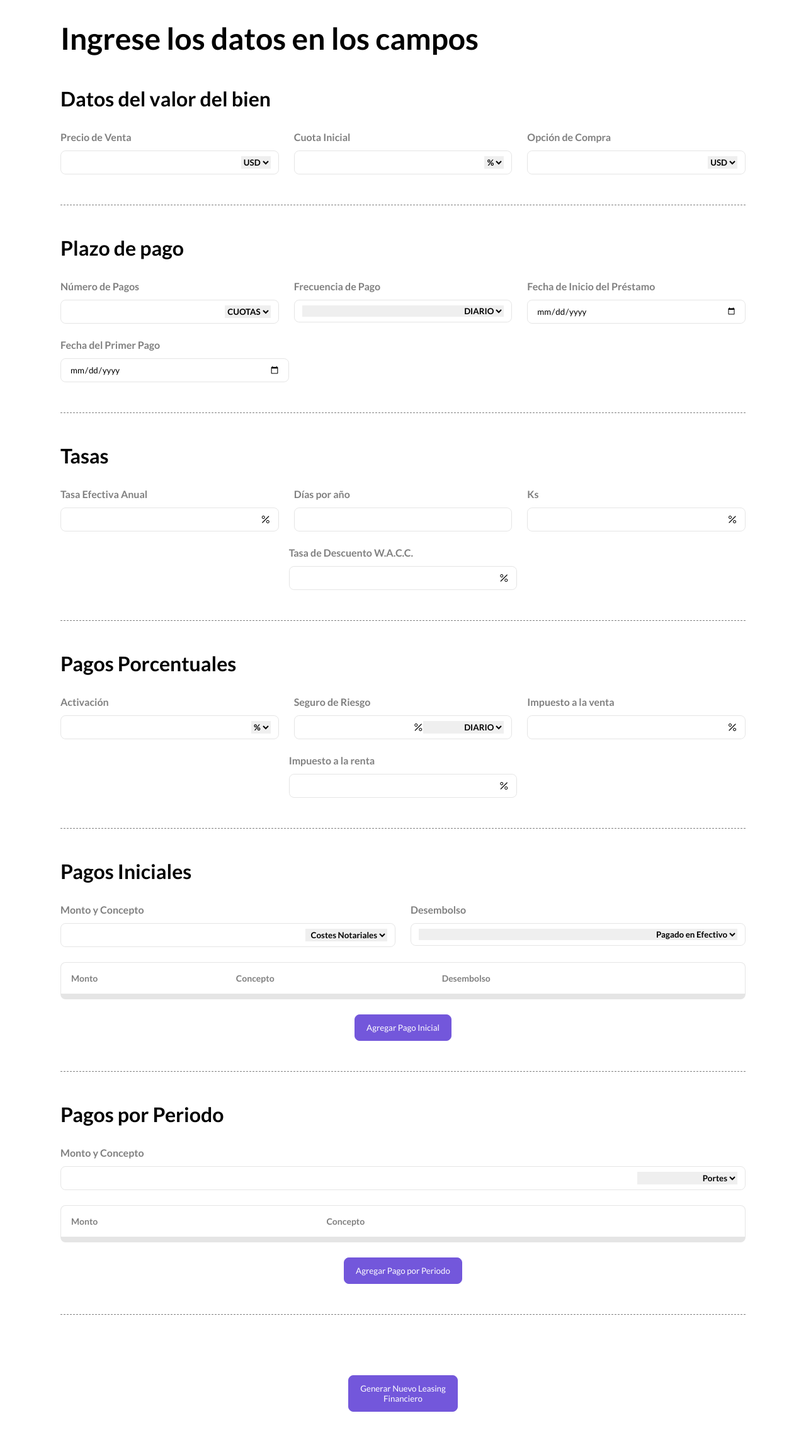
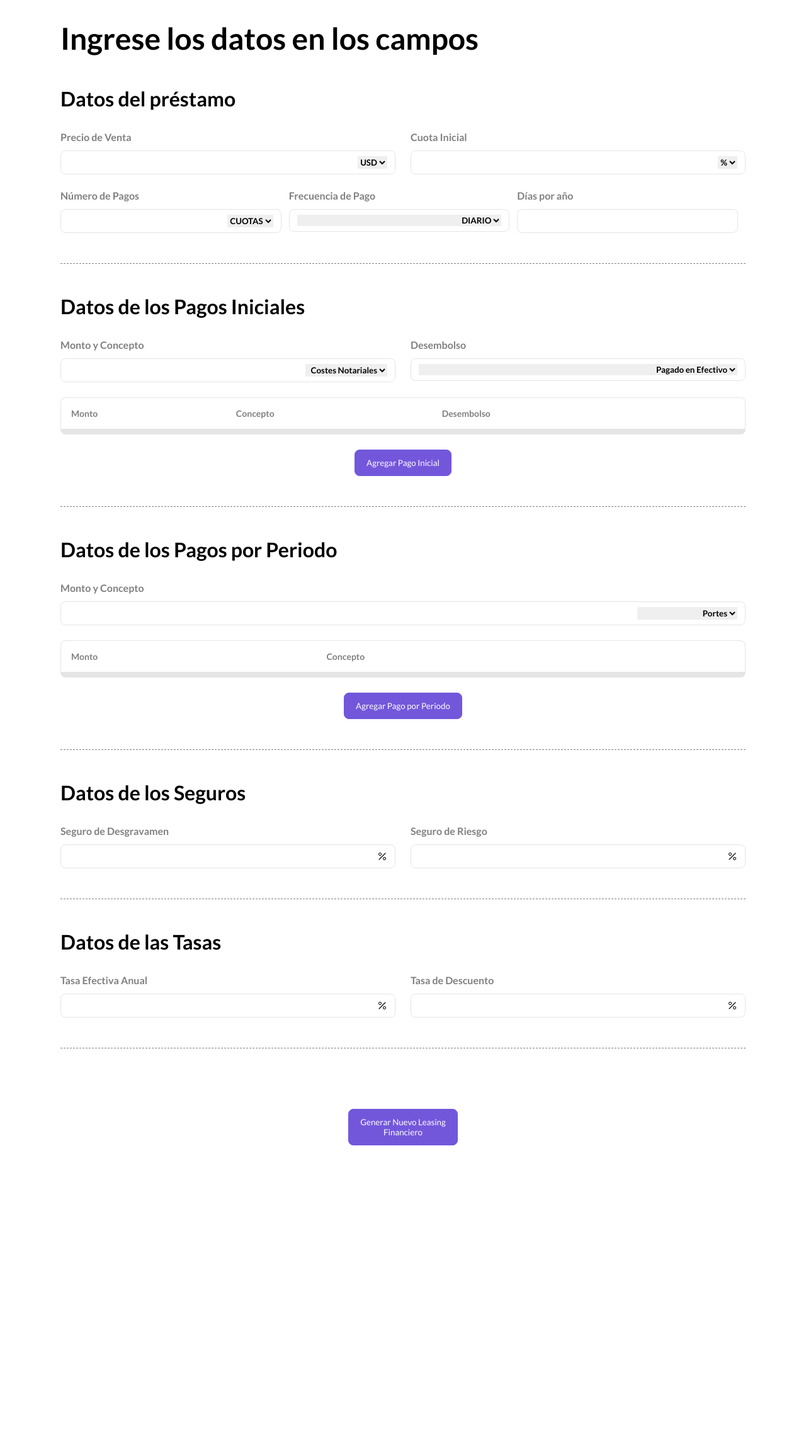
Before and after one commit to Andrebravo23/UPCFinance, a PHP site: page /nuevo-leasing.php in a window 1280 px wide. Shown: the part 68-2366 px from the top of the page at 63% size. After the commit the page ends 1887 px from the top, so only its background shows below. Run offline with PHP 8.4, Linux system fonts and the light colour scheme; the visitor is signed in with stand-in values (Sample User, id 1); lists and menus that the app fills with data are empty; some libraries are stand-ins or nearby versions.

```diff
--- a/css/style.css
+++ b/css/style.css
@@ -148,16 +148,9 @@ header > nav a:last-child {
     background: rgba(0,0,0,0.03);
 }
 
-.inline-input .text-select.third {
-    flex: none;
-    width: 33.34%;
+.inline-input.breath .text-select {
     margin-right: 12px;
     margin-top: 24px;
-}
-
-.inline-input .text-select.third.centered {
-    margin-left: auto;
-    margin-right: auto;
 }
 
 .inline-input .text-select {
--- a/nuevo-leasing.php
+++ b/nuevo-leasing.php
@@ -36,8 +36,9 @@ if (!isset($_SESSION['loggedin'])) {
         <section class="title">
             <h2>Ingrese los datos en los campos</h2>
         </section>
+        <!-- DATOS DEL PRESTAMO -->
         <section class="leasing-group">
-            <h3>Datos del valor del bien</h3>
+            <h3>Datos del préstamo</h3>
             <div class="inline-input dotted">
                 <div class="text-select">
                     <label for="PV">Precio de Venta</label>
@@ -59,21 +60,8 @@ if (!isset($_SESSION['loggedin'])) {
                         </select>
                     </div>
                 </div>
-                <div class="text-select">
-                    <label for="opcion-compra">Opción de Compra</label>
-                    <div class="input">
-                        <input id="opcion-compra" name="opcion-compra" type="text" required>
-                        <select name="moneda-opcion-compra" id="moneda-opcion-compra">
-                            <option value="USD">USD</option>
-                            <option value="PEN">PEN</option>
-                        </select>
-                    </div>
-                </div>
             </div>
-        </section>
-        <section class="leasing-group">
-            <h3>Plazo de pago</h3>
-            <div class="inline-input dotted">
+            <div class="inline-input dotted breath">
                 <div class="text-select">
                     <label for="num-pagos">Número de Pagos</label>
                     <div class="input">
@@ -100,131 +88,16 @@ if (!isset($_SESSION['loggedin'])) {
                     </div>
                 </div>
                 <div class="text-select">
-                    <label for="fecha-inicio-prestamo">Fecha de Inicio del Préstamo</label>
-                    <div class="input">
-                        <input id="fecha-inicio-prestamo" name="fecha-inicio-prestamo" type="date" required>
-                    </div>
-                </div>
-            </div>
-            <div class="inline-input dotted">
-                <div class="text-select third">
-                    <label for="fecha-primer-pago">Fecha del Primer Pago</label>
-                    <div class="input">
-                        <input id="fecha-primer-pago" name="fecha-primer-pago" type="date" required>
-                    </div>
-                </div>
-            </div>
-        </section>
-        <section class="leasing-group">
-            <h3>Tasas</h3>
-            <div class="inline-input dotted">
-                <?php if ($_SESSION['tipo_tasa'] == 'E'): ?>
-                    <div class="text-select">
-                        <label for="tasa-leasing">Tasa Efectiva Anual</label>
-                        <div class="input">
-                            <input id="tasa-leasing" name="tasa-leasing" type="text" required>
-                            <i class="bi bi-percent"></i>
-                        </div>
-                    </div>
-                    <input type="hidden" name="capitalizacion" id="capitalizacion" value="">
-                <?php else: ?>
-                    <div class="text-select">
-                        <label for="tasa-leasing">Tasa Nominal Anual</label>
-                        <div class="input">
-                            <input id="tasa-leasing" name="tasa-leasing" type="text" required>
-                            <i class="bi bi-percent"></i>
-                        </div>
-                    </div>
-                    <div class="text-select">
-                        <label for="capitalizacion">Periodo de Capitalización</label>
-                        <div class="input">
-                            <select class="full" name="capitalizacion" id="capitalizacion">
-                                <option value="1">DIARIO</option>
-                                <option value="15">QUINCENAL</option>
-                                <option value="30">MENSUAL</option>
-                                <option value="60">BIMESTRAL</option>
-                                <option value="90">TRIMESTRAL</option>
-                                <option value="120">CUATRIMESTRAL</option>
-                                <option value="180">SEMESTRAL</option>
-                                <option value="360">ANUAL</option>
-                            </select>
-                        </div>
-                    </div>
-                <?php endif; ?>
-                <div class="text-select">
                     <label for="dias-anio">Días por año</label>
                     <div class="input">
                         <input id="dias-anio" name="dias-anio" type="text" required>
                     </div>
                 </div>
-                <div class="text-select">
-                    <label for="ks">Ks</label>
-                    <div class="input">
-                        <input id="ks" name="ks" type="text" required>
-                        <i class="bi bi-percent"></i>
-                    </div>
-                </div>
-            </div>
-            <div class="inline-input dotted">
-                <div class="text-select third centered">
-                    <label for="WACC">Tasa de Descuento W.A.C.C.</label>
-                    <div class="input">
-                        <input id="WACC" name="WACC" type="text" required>
-                        <i class="bi bi-percent"></i>
-                    </div>
-                </div>
             </div>
         </section>
+        <!-- DATOS DE PAGOS INICIALES -->
         <section class="leasing-group">
-            <h3>Pagos Porcentuales</h3>
-            <div class="inline-input dotted">
-                <div class="text-select">
-                    <label for="activacion">Activación</label>
-                    <div class="input">
-                        <input id="activacion" name="activacion" type="text" required>
-                        <select name="activacion-unit" id="activacion-unit">
-                            <option value="P">%</option>
-                            <option value="E">$</option>
-                        </select>
-                    </div>
-                </div>
-                <div class="text-select">
-                    <label for="seg-riesgo">Seguro de Riesgo</label>
-                    <div class="input">
-                        <input id="seg-riesgo" name="seg-riesgo" type="text" required>
-                        <i class="bi bi-percent"></i>
-                        <select name="seg-riesgo-frec" id="seg-riesgo-frec">
-                            <option value="1">DIARIO</option>
-                            <option value="15">QUINCENAL</option>
-                            <option value="30">MENSUAL</option>
-                            <option value="60">BIMESTRAL</option>
-                            <option value="90">TRIMESTRAL</option>
-                            <option value="120">CUATRIMESTRAL</option>
-                            <option value="180">SEMESTRAL</option>
-                            <option value="360">ANUAL</option>
-                        </select>
-                    </div>
-                </div>
-                <div class="text-select">
-                    <label for="IV">Impuesto a la venta</label>
-                    <div class="input">
-                        <input id="IV" name="IV" type="text" required>
-                        <i class="bi bi-percent"></i>
-                    </div>
-                </div>
-            </div>
-            <div class="inline-input dotted">
-                <div class="text-select third centered">
-                    <label for="IR">Impuesto a la renta</label>
-                    <div class="input">
-                        <input id="IR" name="IR" type="text" required>
-                        <i class="bi bi-percent"></i>
-                    </div>
-                </div>
-            </div>
-        </section>
-        <section class="leasing-group">
-            <h3>Pagos Iniciales</h3>
+            <h3>Datos de los Pagos Iniciales</h3>
             <div class="inline-input dotted">
                 <div class="text-select">
                     <label for="monto">Monto y Concepto</label>
@@ -266,8 +139,9 @@ if (!isset($_SESSION['loggedin'])) {
                 <button onclick="agregarPagoInicial()" type="button" class="btn btn-primary">Agregar Pago Inicial</button>
             </div>
         </section>
+        <!-- DATOS DE LOS PAGOS POR PERIODO -->
         <section class="leasing-group">
-            <h3>Pagos por Periodo</h3>
+            <h3>Datos de los Pagos por Periodo</h3>
             <div class="inline-input dotted">
                 <div class="text-select">
                     <label for="monto-por-periodo">Monto y Concepto</label>
@@ -301,10 +175,105 @@ if (!isset($_SESSION['loggedin'])) {
                 <button onclick="agregarPagoPorPeriodo()" type="button" class="btn btn-primary">Agregar Pago por Periodo</button>
             </div>
         </section>
+        <!-- DATOS DE LOS SEGUROS -->
+        <section class="leasing-group">
+            <h3>Datos de los Seguros</h3>
+            <div class="inline-input dotted">
+                <div class="text-select">
+                    <label for="seg-desgravamen">Seguro de Desgravamen</label>
+                    <div class="input">
+                        <input id="seg-desgravamen" name="seg-desgravamen" type="text" required>
+                        <i class="bi bi-percent"></i>
+                    </div>
+                </div>
+                <div class="text-select">
+                    <label for="seg-riesgo">Seguro de Riesgo</label>
+                    <div class="input">
+                        <input id="seg-riesgo" name="seg-riesgo" type="text" required>
+                        <i class="bi bi-percent"></i>
+                    </div>
+                </div>
+            </div>
+        </section>
+        <!-- DATOS DE LAS TASAS -->
+        <section class="leasing-group">
+            <h3>Datos de las Tasas</h3>
+            <div class="inline-input dotted">
+                <?php if ($_SESSION['tipo_tasa'] == 'E'): ?>
+                    <div class="text-select">
+                        <label for="tasa-leasing">Tasa Efectiva Anual</label>
+                        <div class="input">
+                            <input id="tasa-leasing" name="tasa-leasing" type="text" required>
+                            <i class="bi bi-percent"></i>
+                        </div>
+                    </div>
+                    <input type="hidden" name="capitalizacion" id="capitalizacion" value="">
+                <?php else: ?>
+                    <div class="text-select">
+                        <label for="tasa-leasing">Tasa Nominal Anual</label>
+                        <div class="input">
+                            <input id="tasa-leasing" name="tasa-leasing" type="text" required>
+                            <i class="bi bi-percent"></i>
+                        </div>
+                    </div>
+                    <div class="text-select">
+                        <label for="capitalizacion">Periodo de Capitalización</label>
+                        <div class="input">
+                            <select class="full" name="capitalizacion" id="capitalizacion">
+                                <option value="1">DIARIO</option>
+                                <option value="15">QUINCENAL</option>
+                                <option value="30">MENSUAL</option>
+                                <option value="60">BIMESTRAL</option>
+                                <option value="90">TRIMESTRAL</option>
+                                <option value="120">CUATRIMESTRAL</option>
+                                <option value="180">SEMESTRAL</option>
+                                <option value="360">ANUAL</option>
+                            </select>
+                        </div>
+                    </div>
+                <?php endif; ?>
+                <div class="text-select">
+                    <label for="wacc">Tasa de Descuento</label>
+                    <div class="input">
+                        <input id="wacc" name="wacc" type="text" required>
+                        <i class="bi bi-percent"></i>
+                    </div>
+                </div>
+            </div>
+        </section>
+
         <div style="margin: 96px 0 24px;" class="btn-container">
             <button class="btn btn-primary">Generar Nuevo Leasing<br>Financiero</button>
         </div>
     </form>
+
+    <section style="display: none;" id="results" class="container max">
+        <div class="leasing-group">
+            <h3>Resultados</h3>
+            <div class="inline-input">
+                <table>
+                    <thead>
+                        <th>N°</th>
+                        <th>TEA</th>
+                        <th>TEP</th>
+                        <th>Saldo Inicial</th>
+                        <th>Interés</th>
+                        <th>Cuota</th>
+                        <th>Amortización</th>
+                        <th>Seg. Desgravamen</th>
+                        <th>Seg. Riesgo</th>
+                        <th>Gastos Periódicos</th>
+                        <th>Saldo Final</th>
+                        <th>Flujo</th>
+                    </thead>
+                    <tbody id="fees-table">
+
+                    </tbody>
+                </table>
+            </div>
+        </div>
+    </section>
+
 
     <script src="https://code.jquery.com/jquery-3.6.1.min.js" integrity="sha256-o88AwQnZB+VDvE9tvIXrMQaPlFFSUTR+nldQm1LuPXQ=" crossorigin="anonymous"></script>
     <script src="https://cdn.datatables.net/1.13.1/js/jquery.dataTables.min.js"></script>
```
Also changed, not shown: API/add-leasing.php (+18 -46 lines), js/new-leasing.js (+111 -88 lines).
